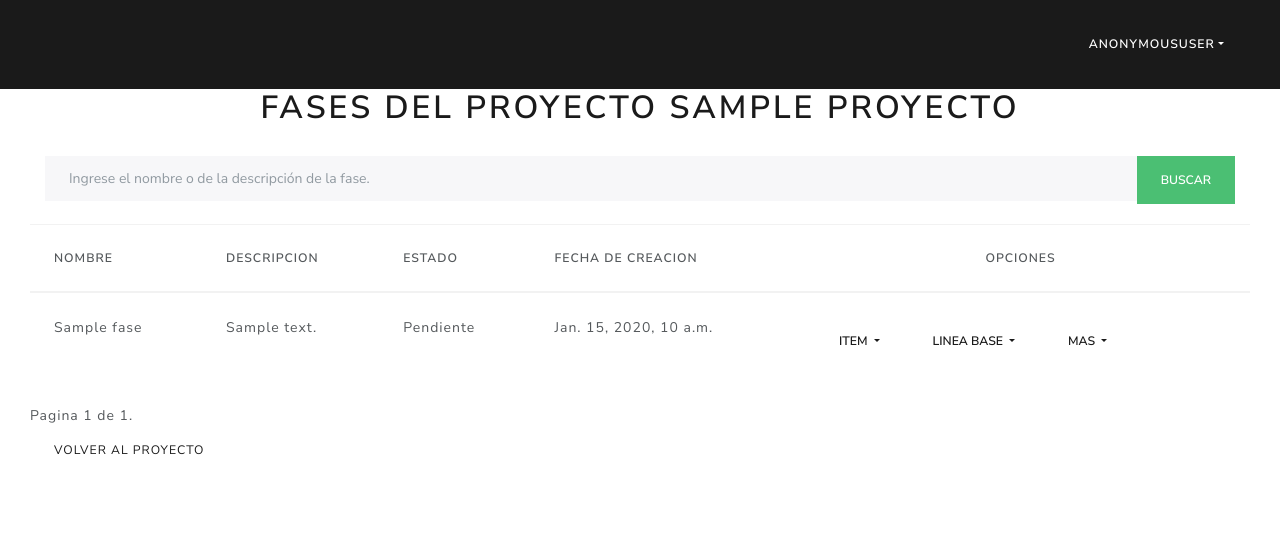
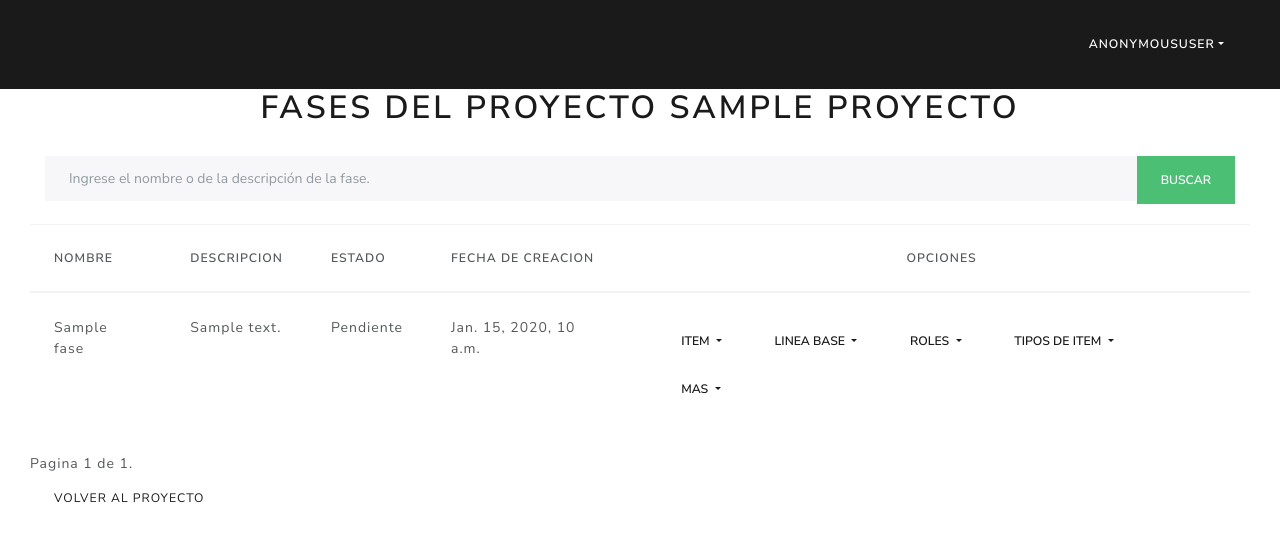
Before and after one commit to creativo369/sgcas, a Django app: template templates/fase/fase_lista.html in a window 1280 px wide. Shown: the top 542 px of the page. Run offline with Django 3.2, Linux system fonts and the light colour scheme; the template is opened without the code that fills it: most values are stand-ins (such as "Sample title", 1, 10 or a date in 2020); some libraries are stand-ins or nearby versions.

Commit message:
Creacion de TI por fase

```diff
--- a/apps/comite/forms.py
+++ b/apps/comite/forms.py
@@ -46,6 +46,11 @@ class FormularioComite(forms.ModelForm):
 
 # === Clase heredada para abstraer en un formulario la actualización de un Comité ===
 class FormularioComiteUpdate(forms.ModelForm):
+    def __init__(self, *args, **kwargs):
+        miembros_query = kwargs.pop('miembros')
+        super(FormularioComiteUpdate, self).__init__(*args, **kwargs)
+        self.fields['miembros'].queryset = miembros_query
+
     class Meta(FormularioComite.Meta):
         model = Comite
 # **Volver atras** : [[apps.py]]
--- a/apps/proyecto/forms.py
+++ b/apps/proyecto/forms.py
@@ -90,6 +90,7 @@ class ChangeProject(forms.ModelForm):
         # fields representa los campos que no son editables de acuerdo al estado del proyecto
         fields = ['nombre', 'descripcion', 'fecha_creacion', 'miembros']
         # No se permite la modificacion del nombre del proyecto si su estado es pendiente
+        gerente = kwargs['instance'].gerente
         if kwargs['instance'].estado == 'Pendiente':
             estado_proyectonew = [
                 ('Pendiente', 'Pendiente'),
--- a/apps/tipo_item/models.py
+++ b/apps/tipo_item/models.py
@@ -1,4 +1,5 @@
 from django.db import models
+from apps.fase.models import Fase
 from multiselectfield import MultiSelectField
 
 # === Atributos de un tipo de item ===
@@ -18,6 +19,7 @@ class TipoItem(models.Model):
     nombre = models.CharField(max_length=50)
     descripcion = models.CharField(max_length=50)
     atributos = MultiSelectField(choices=ATTRIBUTES)
+    fase = models.ForeignKey(Fase, on_delete=models.CASCADE, blank=True, null=True)
 
     class Meta:
         default_permissions = ()  # se deshabilita la creacion de los permisos por defecto que  trae django
--- a/apps/tipo_item/urls.py
+++ b/apps/tipo_item/urls.py
@@ -13,8 +13,8 @@ from apps.tipo_item.views import tipo_item_opciones, crear_tipo_item, TipoItemLi
 # **5.Editar tipo de item :** Vista que despliega edicion de un tipo de item<br/>
 urlpatterns = [
     url(r'^opciones/', login_required(tipo_item_opciones), name='tipo_item_opciones'),
-    url(r'^crear/', login_required(crear_tipo_item), name='crear_tipo_item'),
-    url(r'^lista/', login_required(permission_required('tipo_item.listar_tipo_item', raise_exception=True)(TipoItemLista.as_view())), name='tipo_item_lista'),
+    url(r'^crear-tipo-item/(?P<id_fase>\d+)/$', login_required(crear_tipo_item), name='crear_tipo_item'),
+    url(r'^lista/(?P<id_fase>\d+)/$', login_required(permission_required('tipo_item.listar_tipo_item', raise_exception=True)(TipoItemLista.as_view())), name='tipo_item_lista'),
     url(r'^results/$', login_required(search), name='search'),
     url(r'^eliminar/(?P<pk>\d+)/$', login_required(permission_required('tipo_item.eliminar_tipo_item',raise_exception=True)(TipoItemEliminar.as_view())), name='tipo_item_eliminar'),
     url(r'^editar/(?P<pk>\d+)/$', login_required(permission_required('tipo_item.editar_tipo_item', raise_exception=True)(TipoItemModificar.as_view())), name='tipo_item_modificar'),
--- a/templates/fase/fase_lista.html
+++ b/templates/fase/fase_lista.html
@@ -64,6 +64,35 @@
                             <button class="btn btn-secondary dropdown-toggle" type="button" id="dropdownMenuButton"
                                     data-toggle="dropdown"
                                     aria-haspopup="true" aria-expanded="false">
+                                Roles
+                            </button>
+                            <div class="dropdown-menu" aria-labelledby="dropdownMenuButton">
+                                <a class="dropdown-item"
+                                   href="{% url 'linea_base:crear_linea' id_fase=fase.id %}">Crear</a>
+                                <a class="dropdown-item" href="{% url 'linea_base:linea_lista' fase.id %}">Lista de
+                                    LB</a>
+
+                                {#                                <a class="dropdown-item" href="{% url 'fase:fase_eliminar' fase.id proyecto.id %}">Eliminar</a>#}
+                            </div>
+                        </div>
+                        <div class="dropdown" style="display: inline">
+                            <button class="btn btn-secondary dropdown-toggle" type="button" id="dropdownMenuButton"
+                                    data-toggle="dropdown"
+                                    aria-haspopup="true" aria-expanded="false">
+                                Tipos de item
+                            </button>
+                            <div class="dropdown-menu" aria-labelledby="dropdownMenuButton">
+                                <a class="dropdown-item"
+                                   href="{% url 'tipo_item:crear_tipo_item' id_fase=fase.id %}">Crear</a>
+                                <a class="dropdown-item" href="{% url 'tipo_item:tipo_item_lista' fase.id %}">Lista de TI</a>
+
+                                {#                                <a class="dropdown-item" href="{% url 'fase:fase_eliminar' fase.id proyecto.id %}">Eliminar</a>#}
+                            </div>
+                        </div>
+                        <div class="dropdown" style="display: inline">
+                            <button class="btn btn-secondary dropdown-toggle" type="button" id="dropdownMenuButton"
+                                    data-toggle="dropdown"
+                                    aria-haspopup="true" aria-expanded="false">
                                 Mas
                             </button>
                             <div class="dropdown-menu" aria-labelledby="dropdownMenuButton">
```
Also changed, not shown: apps/comite/views.py (+19 -2 lines), apps/tipo_item/views.py (+7 -4 lines).
